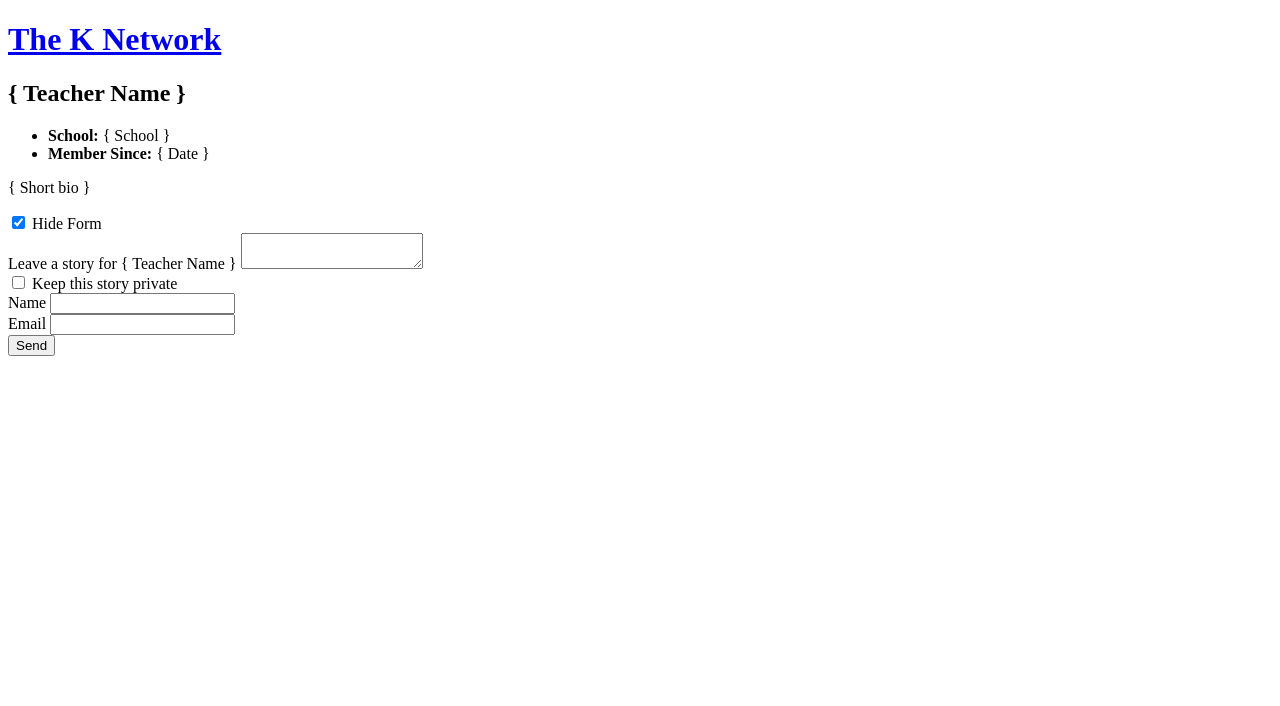
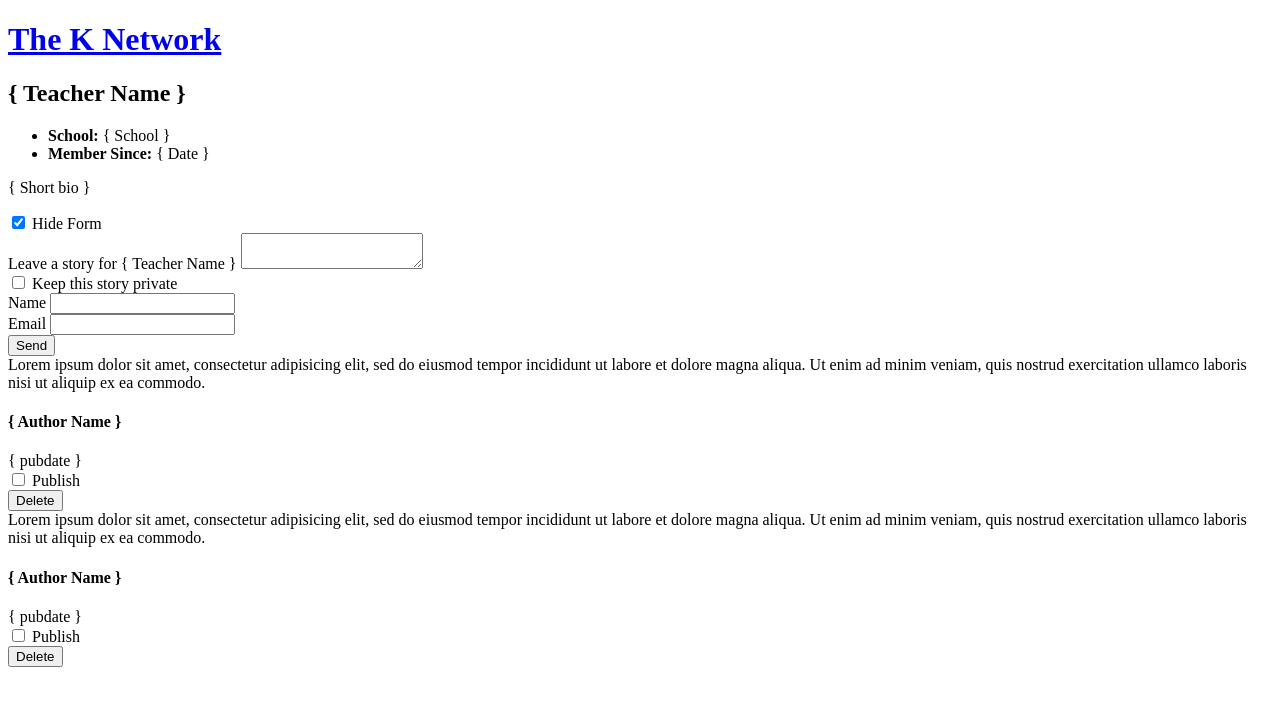
Before and after one commit to oddbird/knet, a Django app: page /teacher/1/ in a window 1280 px wide. Shown: the top 706 px of the page. Run offline with Django 3.2, Linux system fonts and the light colour scheme; some libraries are stand-ins or nearby versions.

Commit message:
Add stories to profile

```diff
--- /dev/null
+++ b/templates/_story.html
@@ -0,0 +1,21 @@
+<article class="story">
+  <div class="story-body">
+    Lorem ipsum dolor sit amet, consectetur adipisicing elit, sed do eiusmod
+    tempor incididunt ut labore et dolore magna aliqua. Ut enim ad minim veniam,
+    quis nostrud exercitation ullamco laboris nisi ut aliquip ex ea commodo.
+  </div>
+
+  <header class="story-info">
+    <h1 class="author-name">{ Author Name }</h1>
+    <time class="pubdate" pubdate>{ pubdate }</time>
+  </header>
+
+  {# if user == teacher #}
+  <div class="story-actions">
+    <div class="publish-story">
+      <input type="checkbox" id="publish-{{ story_id }}" name="publish" value="publish">
+      <label for="publish-{{ story_id }}">Publish</label>
+    </div>
+    <button class="delete-story">Delete</button>
+  </div>
+</article>
--- a/templates/teacher_detail.html
+++ b/templates/teacher_detail.html
@@ -47,6 +47,9 @@
   </form>
 
   {# Stories #}
-  <section class="teacher-stories"></section>
+  <section class="teacher-stories">
+    {% include "_story.html" with story_id=1 %}
+    {% include "_story.html" with story_id=2 %}
+  </section>
 </article>
 {% endblock %}
```
